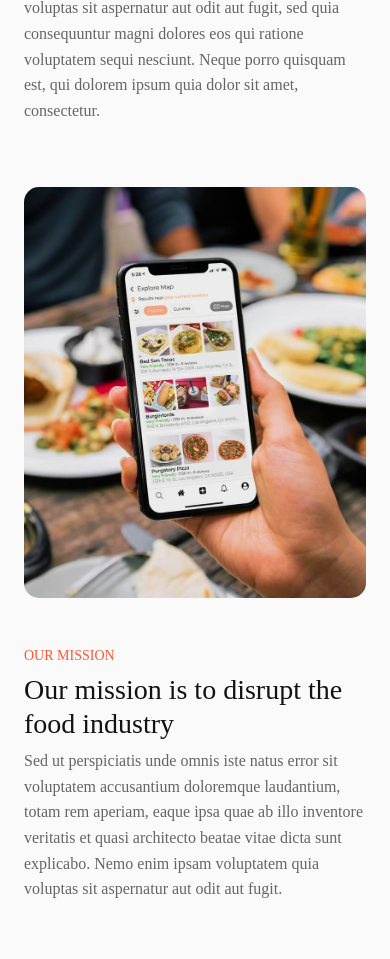
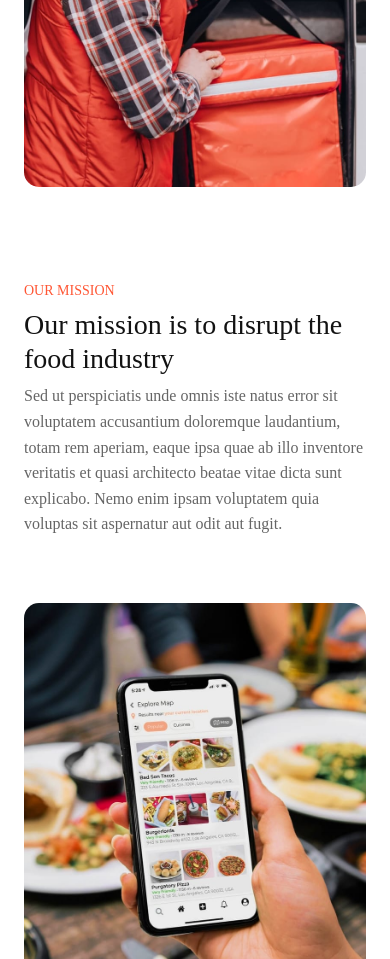
Before and after one commit to nsanzimfura-eric/automatedPros, a React (Vite) app: page / in a window 390 px wide. Shown: the part 1860-2819 px from the top of the page. Built offline with nearby package versions, Linux system fonts and the light colour scheme; a web font is replaced by a local one.

Commit message:
Finish aboutUs and Missions design and responsiveness

```diff
--- a/src/components/about/AboutUs.tsx
+++ b/src/components/about/AboutUs.tsx
@@ -1,5 +1,4 @@
 import styles from "./AboutUs.module.scss";
-
 interface Prop {
     reverseColumns: boolean;
     data: {
@@ -11,17 +10,21 @@ interface Prop {
     };
 }
 const AboutUs = (props: Prop) => {
+
     const { reverseColumns, data } = props;
 
     return (
-        <div className={`${styles.aboutUs} container d-flex flex-column pt-5`}>
-            <div className={`wrapperBox w-100 d-flex flex-column flex-lg-row m-0 ${reverseColumns ? "reverseColumns" : ""}`}>
-                <img src={data.image} alt="Burger APP" className="image-burger" />
-                <div className="aboutBox">
-                    <h3>{data.title}</h3>
-                    <h2>{data.bigTitle}</h2>
-                    <p>{data.details}</p>
+        <div className={`${styles.aboutUs} w-100 p-0 m-0 d-flex pt-5`}>
+            <div className="mt-5 pt-5 container containerWrapper">
+                <div className={`wrapperBox d-flex flex-column-reverse  flex-lg-row m-0 ${reverseColumns ? "reverseColumns" : ""}`}>
+                    <img src={data.image} alt="Burger APP" className="image-burger" />
+                    <div className="aboutBox">
+                        <h3>{data.title}</h3>
+                        <h2>{data.bigTitle}</h2>
+                        <p>{data.details}</p>
+                    </div>
                 </div>
+
             </div>
         </div>
     )
--- a/src/components/about/aboutUs.module.scss
+++ b/src/components/about/aboutUs.module.scss
@@ -4,7 +4,10 @@
 .aboutUs {
   :global {
     @include page;
-    @include container;
+    background-color: $light;
+    .containerWrapper {
+      @include container;
+    }
     .wrapperBox {
       flex-direction: row;
       gap: 50px;
@@ -21,6 +24,7 @@
         flex-direction: column;
         justify-content: center;
         margin: auto 0;
+        border-radius: 0;
         @include mq($lg) {
           justify-content: flex-start;
           padding-left: 0;
@@ -37,7 +41,11 @@
       }
     }
     .reverseColumns {
-      flex-direction: row-reverse;
+      display: flex !important;
+      flex-direction: row-reverse !important;
+      .aboutBox {
+        padding-left: 0;
+      }
     }
   }
 }
--- a/src/pages/About/About.tsx
+++ b/src/pages/About/About.tsx
@@ -1,16 +1,35 @@
+import { useState, useEffect } from "react";
 import NavbarComponent from "../../components/Navbar/Navbar";
 import AboutUs from "../../components/about/AboutUs";
 import Hero from "../../components/hero/Hero";
 import styles from "./about.module.scss";
 import { aboutUsData, missionData } from "./demoData"
+import useWindowSize from "../../hooks/useWindowSize";
+import { mediaDevices } from "../../utils/constants";
 
 export default function About() {
+    const [reverseColumns, setReverseColumns] = useState(true);
+    const [reverseColumns2, setReverseColumns2] = useState(false);
+
+    const { width } = useWindowSize();
+
+    useEffect(() => {
+        if (width <= mediaDevices.lg) {
+            setReverseColumns(false);
+            setReverseColumns2(false);
+        } else {
+            setReverseColumns(true);
+            setReverseColumns2(false);
+        }
+        // eslint-disable-next-line react-hooks/exhaustive-deps
+    }, [width])
+
     return (
         <div className={`${styles.about} container-fluid m-0 p-0 bg-pale w-100`}>
             <NavbarComponent />
             <Hero />
-            <AboutUs reverseColumns={false} data={aboutUsData} />
-            <AboutUs reverseColumns={true} data={missionData} />
+            <AboutUs reverseColumns={reverseColumns2} data={aboutUsData} />
+            <AboutUs reverseColumns={reverseColumns} data={missionData} />
         </div>
     )
 }
```
